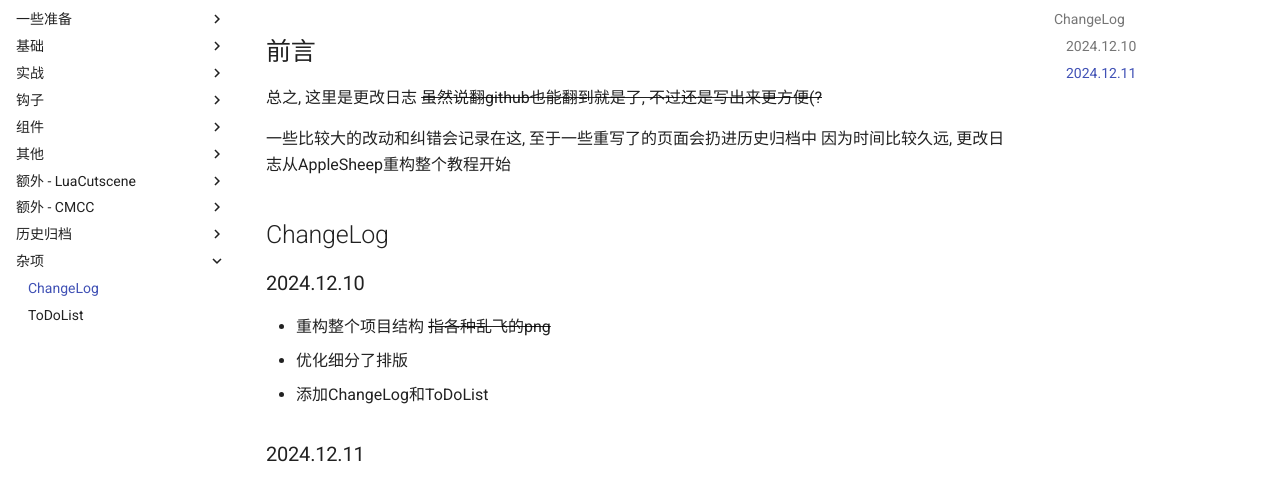
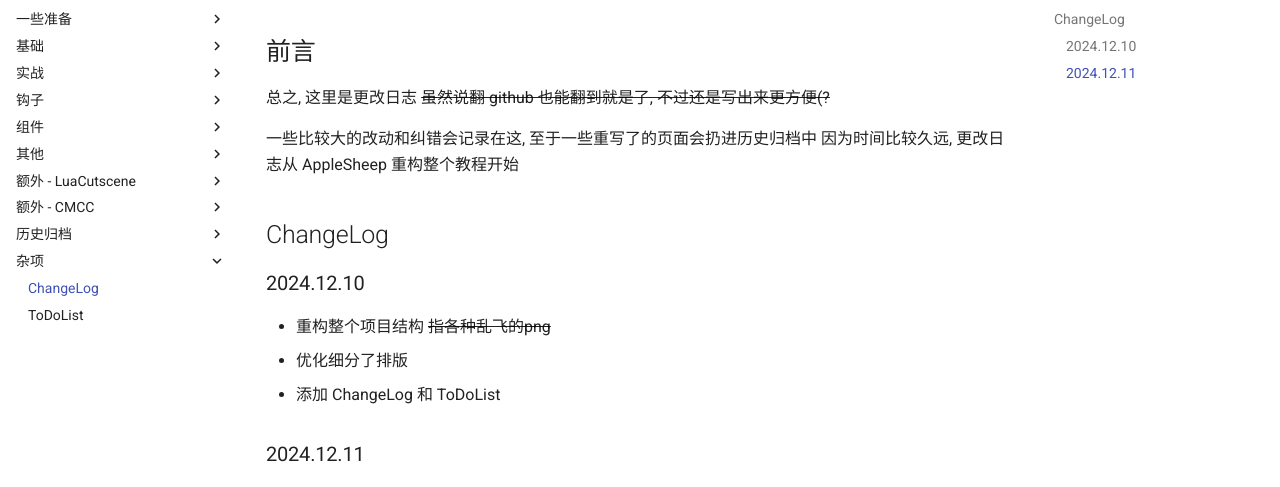
Before and after one commit to Saplonily/CelesteModTutorial, an MkDocs documentation site: the page built from docs/misc/change_log.md, in a window 1280 px wide. Shown: the part 146-633 px from the top of the page. Built offline with MkDocs 1.6.1 and Material for MkDocs 9.7.7, drawn with Linux system fonts in a browser that asks for light colours; comment, search, counter and statistics services are not loaded.

Commit message:
空格问题

```diff
--- a/docs/misc/change_log.md
+++ b/docs/misc/change_log.md
@@ -2,10 +2,10 @@
 
 ## 前言
 
-总之, 这里是更改日志 <del>虽然说翻github也能翻到就是了, 不过还是写出来更方便(?</del>
+总之, 这里是更改日志 <del>虽然说翻 github 也能翻到就是了, 不过还是写出来更方便(?</del>
 
 一些比较大的改动和纠错会记录在这, 至于一些重写了的页面会扔进历史归档中
-因为时间比较久远, 更改日志从AppleSheep重构整个教程开始
+因为时间比较久远, 更改日志从 AppleSheep 重构整个教程开始
 
 
 ## ChangeLog
@@ -13,7 +13,7 @@
 ### 2024.12.10
 * 重构整个项目结构 <del>指各种乱飞的png</del>
 * 优化细分了排版
-* 添加ChangeLog和ToDoList
+* 添加 ChangeLog 和 ToDoList
 
 ### 2024.12.11
 * 添加夜间模式
```
